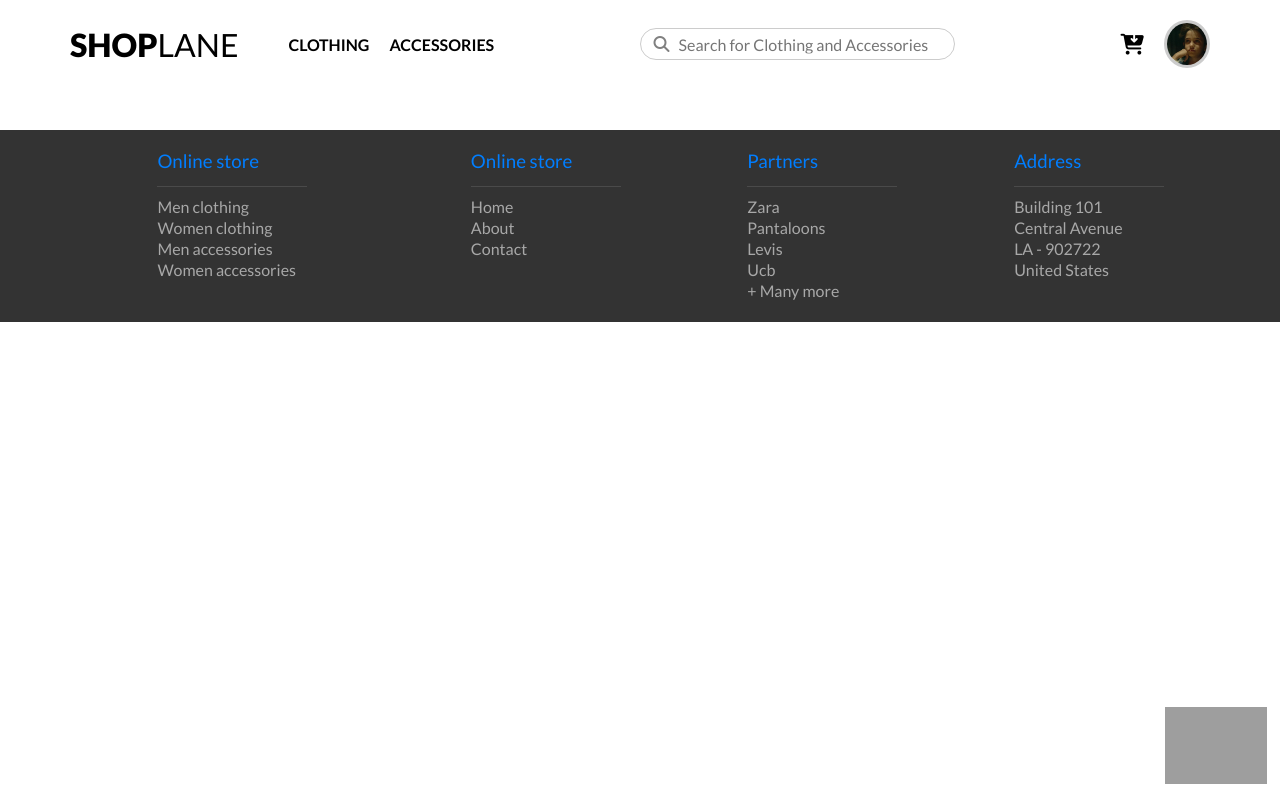
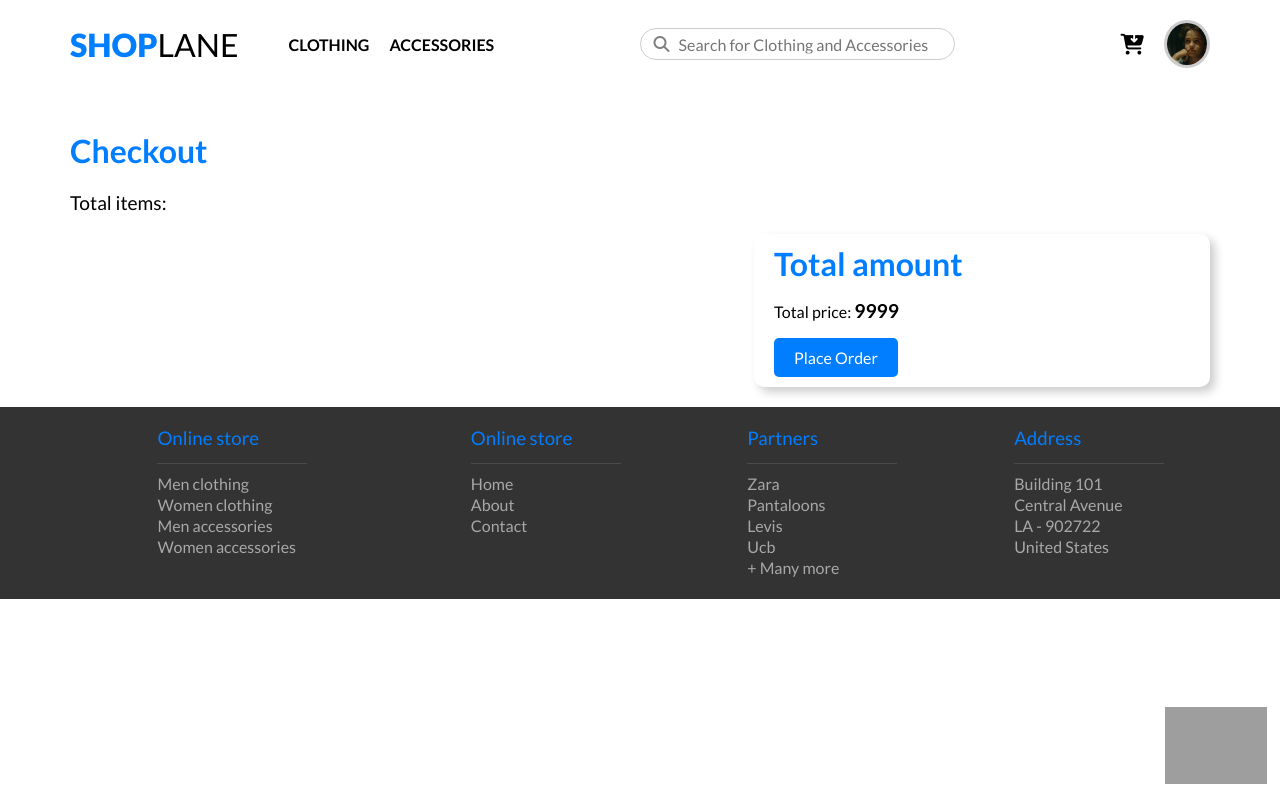
Before and after one commit to Mavludin/react-e-commerce, a React (Create React App) app: page /checkout in a window 1280 px wide. Built offline with nearby package versions, Linux system fonts and the light colour scheme; grey boxes are pictures that could not be loaded.

Commit message:
on my way

```diff
--- a/src/components/Checkout.js
+++ b/src/components/Checkout.js
@@ -2,6 +2,8 @@ import React from 'react';
 
 import Header from './Header';
 import Footer from './Footer';
+
+import { Link } from 'react-router-dom';
 
 import classes from '../modules/Checkout.module.css';
 import mutualClasses from '../modules/App.module.css';
@@ -11,16 +13,58 @@ class Details extends React.Component {
 
     render() {
 
+        let arrayOfValues = [];
+        for (let i in localStorage) {
+            if (localStorage.hasOwnProperty(i)) {
+                arrayOfValues.push(JSON.parse(localStorage[i]));
+            }
+
+        }
+
+        console.log(arrayOfValues)
+
+        const arrayOfProducts = arrayOfValues.map(item => {
+
+            if (item.thumbnail) {
+
+                return (
+                    <Link to={`/details/${item.id}`} key={item.id}>
+                        <div className={classes.Item}>
+                            <img src={item.thumbnail} alt={item.name} />
+                            <h4>{item.name}</h4>
+                            <p>{`x${item.amount}`}</p>
+                            <p className={classes.Desc}>Amount: Rs {item.price}</p>
+                        </div>
+                    </Link>
+                )
+
+            }
+        });
 
         return (
 
-            <div className="App">
+            <div className="App" >
                 <Header />
 
                 <main>
-                    <div className={[mutualClasses.Container, classes.Details].join(' ')} >
+                    <div className={[mutualClasses.Container, classes.Checkout].join(' ')} >
+                        <h1>Checkout</h1>
+                        <p className={classes.TotalItems}>Total items: {localStorage['amountOfProducts']}</p>
+                        <div className={classes.KindaBlock}>
 
+                            <div className={classes.LeftCheck}>
+                                {arrayOfProducts}
+                            </div>
 
+                            <div className={classes.RightCheck}>
+                                <div className={classes.Total}>
+                                    <h2>Total amount</h2>
+                                    <p className={classes.Desc}>Total price: <span>9999</span></p>
+                                    <a href="thank.html"><button>Place Order</button></a>
+                                </div>
+                            </div>
+
+                        </div>
                     </div>
                 </main>
 
--- a/src/components/Details.js
+++ b/src/components/Details.js
@@ -10,10 +10,18 @@ import mutualClasses from '../modules/App.module.css';
 
 class Details extends React.Component {
 
+  // ifLocal = () => {
+  //   const amountOfProducts = localStorage['amountOfProducts'];
+
+  //   if (amountOfProducts !== undefined && amountOfProducts !== null && amountOfProducts !== '') return amountOfProducts;
+  //   else return 1;
+
+  // }
+
   state = {
     detailsData: {},
     thumbnails: [],
-    amountOfProducts: 0
+    amountOfEachProduct: 0
   }
 
   componentDidMount() {
@@ -34,37 +42,37 @@ class Details extends React.Component {
 
   onAddtoCartClick = () => {
 
-    let updatedAmount = this.state.amountOfProducts;
-    updatedAmount++;
+    let AmountOfProducts;
 
-    this.setState({ amountOfProducts: updatedAmount });
+    if (!localStorage['amountOfProducts']) AmountOfProducts = 0;
 
-    console.log(this.state.amountOfProducts);
+    else {
+      AmountOfProducts = localStorage['amountOfProducts'];
+    }
+    AmountOfProducts++;
 
-    localStorage.setItem('amountOfProducts', this.state.amountOfProducts);
+    localStorage.setItem('amountOfProducts', AmountOfProducts);
 
-    // if (localStorage) {
-    //   let myArray;
 
-    //   if (!localStorage['array']) myArray = [];
+    let AmountOfEachProduct;
 
-    //   else {
-    //     myArray = JSON.parse(localStorage['myArray']);
+    if (!localStorage[`product_${this.props.match.params.productId}`]) AmountOfEachProduct = 0;
 
-    //   }
+    else AmountOfEachProduct = JSON.parse(localStorage[`product_${this.props.match.params.productId}`]).amount;
 
-    //   const obj = {
-    //     'id': this.state.detailsData.id,
-    //     'thumbnail': this.state.detailsData.preview,
-    //     'name': this.state.detailsData.name,
-    //     'price': this.state.detailsData.price,
-    //   };
+    AmountOfEachProduct++;
 
-    //   myArray.push(obj);
+    this.setState({ amountOfEachProduct: AmountOfEachProduct });
 
-    //   localStorage.setItem('array', JSON.stringify(myArray));
+    const obj = {
+      'id': this.state.detailsData.id,
+      'thumbnail': this.state.detailsData.preview,
+      'name': this.state.detailsData.name,
+      'price': this.state.detailsData.price,
+      'amount': AmountOfEachProduct
+    };
 
-    // }
+    localStorage.setItem(`product_${this.props.match.params.productId}`, JSON.stringify(obj));
 
   }
 
--- a/src/modules/Checkout.module.css
+++ b/src/modules/Checkout.module.css
@@ -38,6 +38,7 @@
 	overflow: hidden;
 	width: 70%;
 	margin-bottom: 15px;
+	cursor: pointer;
 }
 
 .Item h4 {
@@ -63,3 +64,7 @@
 .LeftCheck .Desc {
 	margin-bottom: 0;
 }
+
+button:hover {
+	background-color: #3a99fb;
+}
--- a/src/modules/Header.module.css
+++ b/src/modules/Header.module.css
@@ -27,7 +27,7 @@ header {
 }
 
 .Logo a {
-	color: #000;
+	color: #007eff;
 	font-size: 2em;
 	font-weight: 900;
 	text-transform: uppercase;
@@ -35,6 +35,7 @@ header {
 
 .Logo span {
 	font-weight: 100;
+    color: #000;
 }
 
 .TopMenu ul li {
```
